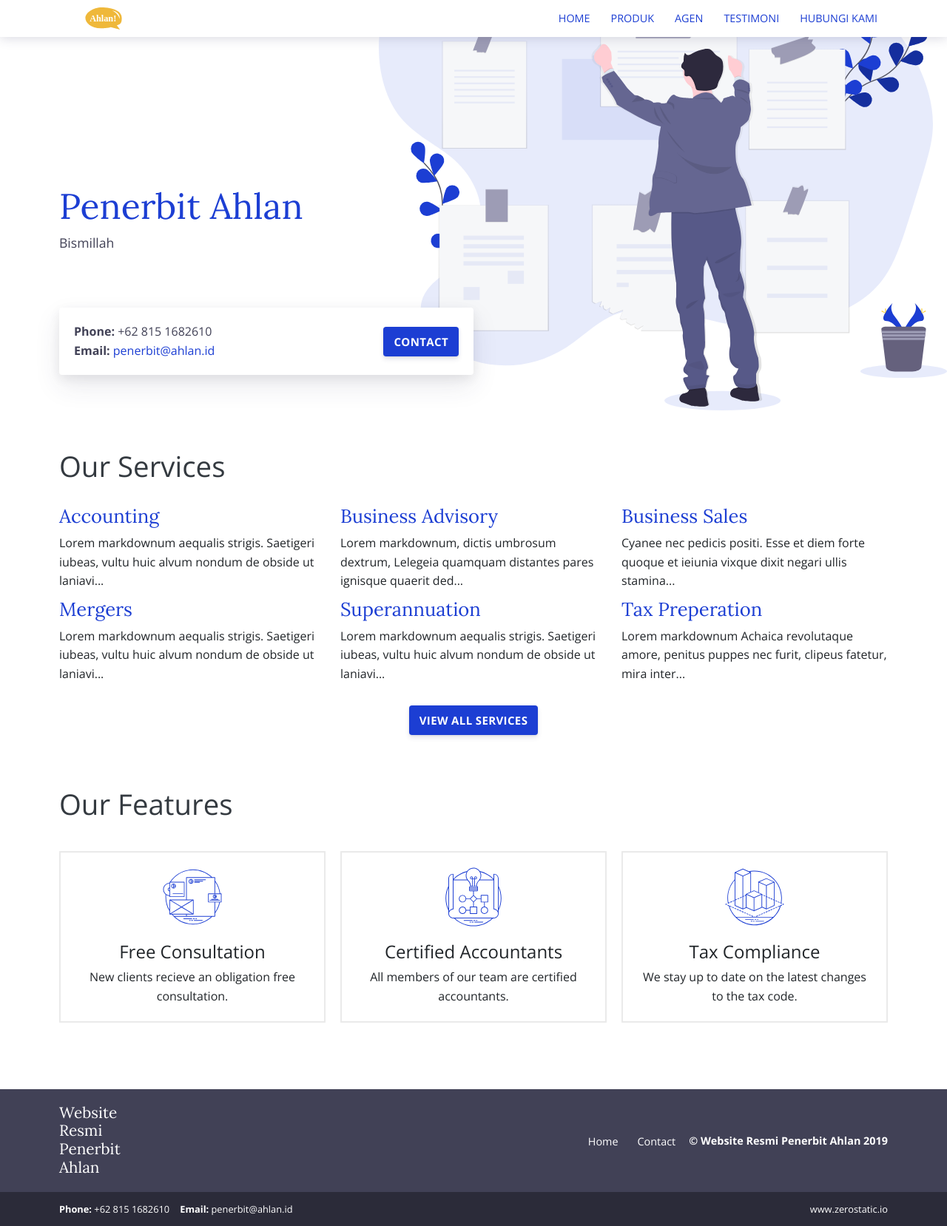
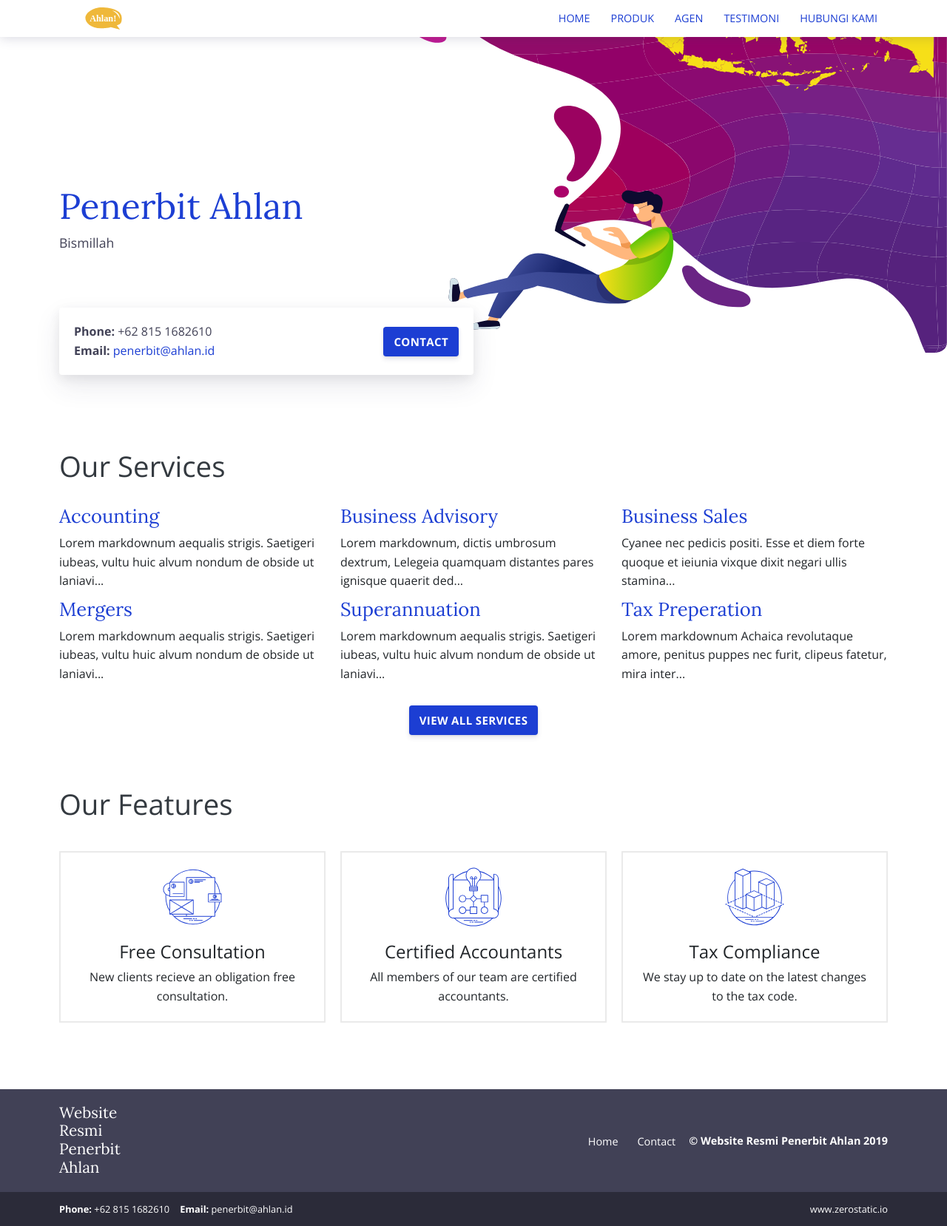
Before and after one commit to ahlanid/ahlanid.github.io, a Jekyll site: the page built from index.html, in a window 1280 px wide. Shown: the whole page at 74% size. Built offline with Jekyll 4.4.1, drawn with Linux system fonts in a browser that asks for light colours.

Commit message:
Update _home.scss

```diff
--- a/_sass/pages/_home.scss
+++ b/_sass/pages/_home.scss
@@ -1,5 +1,5 @@
 .page-home {
-  background-image: url('../images/undraw_taking_notes_tjaf.svg');
+  background-image: url('../images/agen-indonesia.svg');
   background-repeat: no-repeat;
   background-size: 115%;
   background-position: 49px -40px;
```
